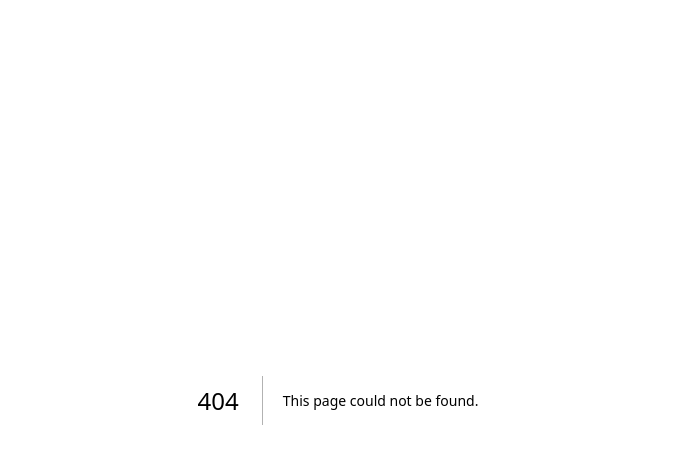
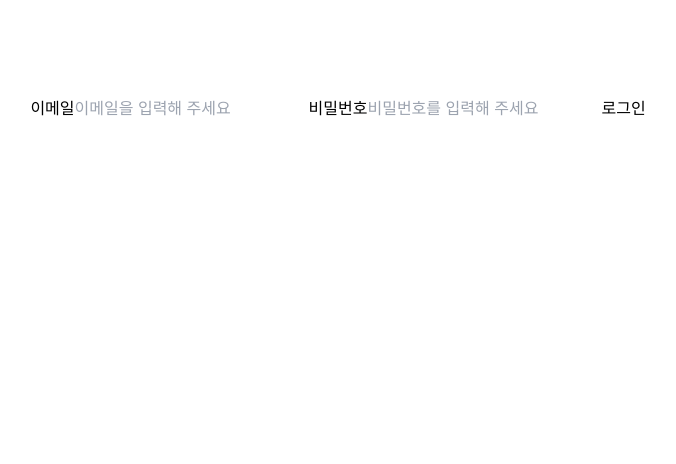
Before and after one commit to blueStragglr/wanted-pre-onboarding-10-FE-quest, a Next.js app: page /login in a window 1280 px wide. Before the commit this address had no page. Shown: the top 464 px of the page, without its empty margins (302-978 px from the left). Built offline with nearby package versions, Linux system fonts and the light colour scheme.

Commit message:
✨ 로그인 화면 구현 - 스타일 제외

```diff
--- /dev/null
+++ b/app/login/page.tsx
@@ -0,0 +1,43 @@
+"use client";
+import React, { useState } from "react";
+
+const Login = () => {
+  const [userEmail, setUserEmail] = useState("");
+  const [userPassword, setUserPassword] = useState("");
+
+  const handleSubmitLogin = (e: React.FormEvent) => {
+    e.preventDefault();
+    // TODO: validate email, password
+    console.log({ userEmail, userPassword });
+  };
+
+  return (
+    <div className="flex min-h-screen flex-col items-center justify-between p-24">
+      <form onSubmit={(e) => handleSubmitLogin(e)}>
+        <label htmlFor="userEmail">이메일</label>
+        <input
+          type="email"
+          name="email"
+          id="userEmail"
+          placeholder="이메일을 입력해 주세요"
+          onChange={(e: React.ChangeEvent<HTMLInputElement>) =>
+            setUserEmail(e.target.value)
+          }
+        />
+        <label htmlFor="userPassword">비밀번호</label>
+        <input
+          type="password"
+          name="password"
+          id="userPassword"
+          placeholder="비밀번호를 입력해 주세요"
+          onChange={(e: React.ChangeEvent<HTMLInputElement>) =>
+            setUserPassword(e.target.value)
+          }
+        />
+        <button type="submit">로그인</button>
+      </form>
+    </div>
+  );
+};
+
+export default Login;
```
